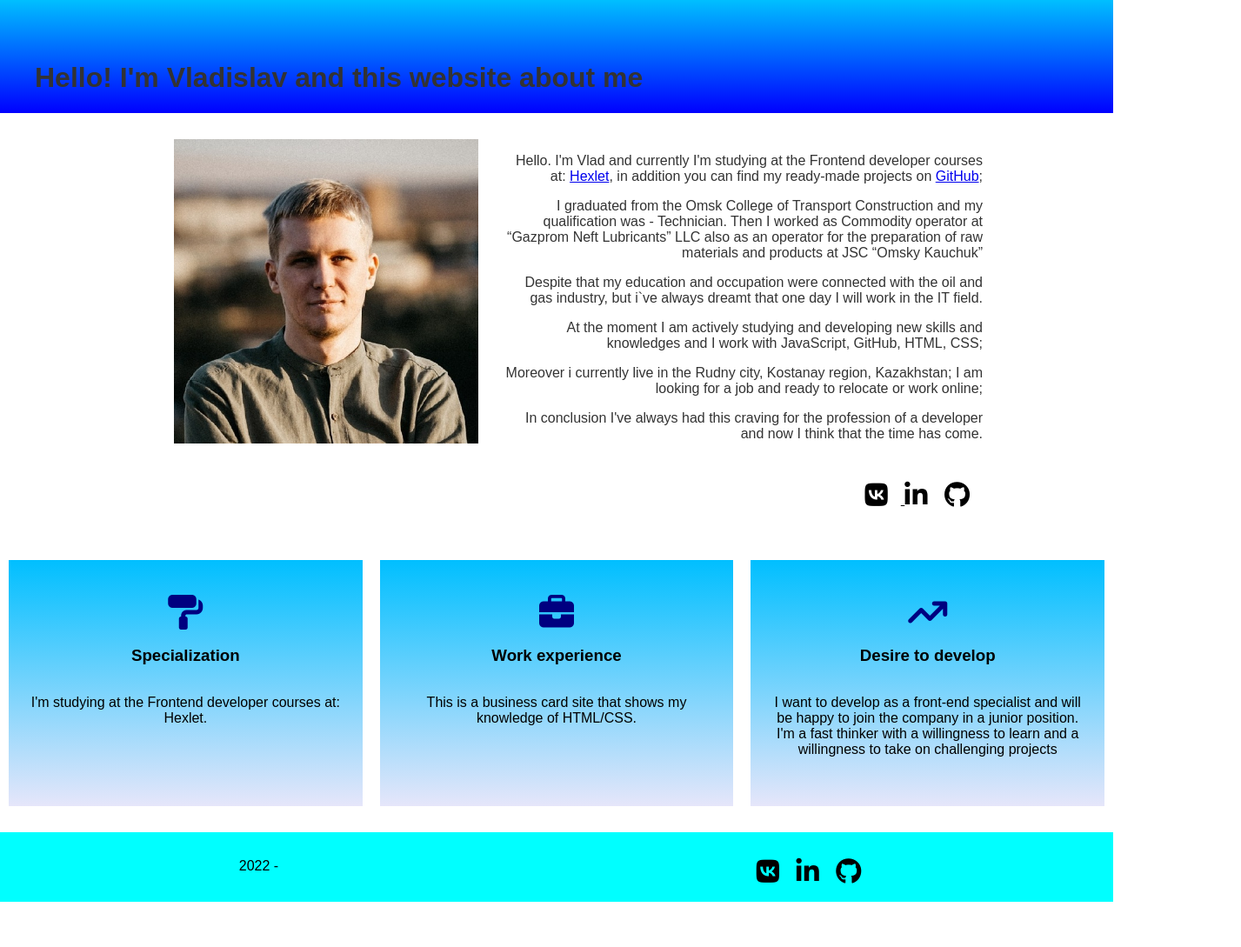
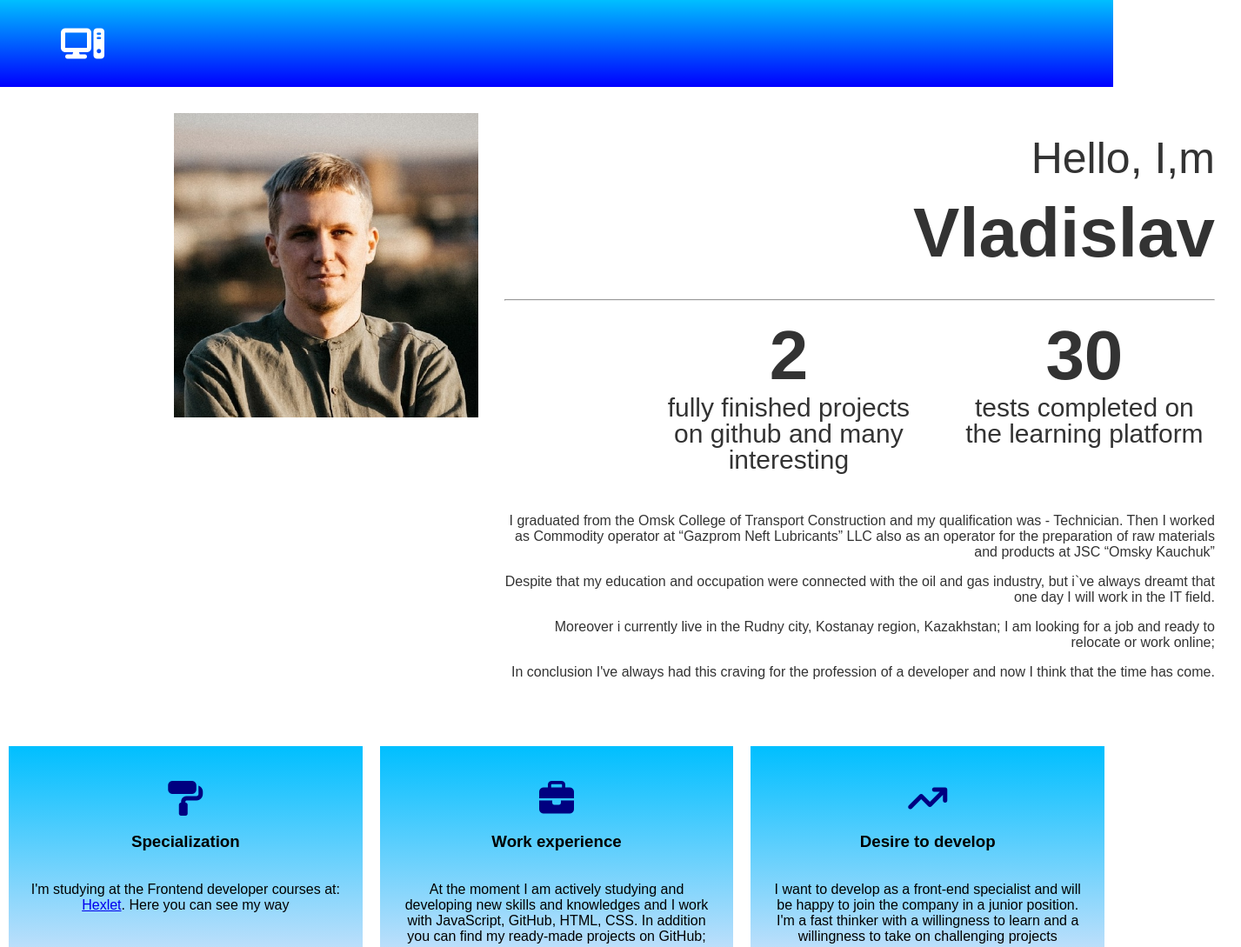
Before and after one commit to Romanov55/AboutMe, a plain HTML site: page hello.html in a window 1280 px wide. Shown: the top 1089 px of the page at 87% size, 1427 px wide, since content can reach past the window. Before the commit the page ends 1037 px from the top, so only its background shows below. Drawn offline with Linux system fonts and the light colour scheme; a web font is replaced by a local one.

Commit message:
up hello

```diff
--- a/hello.html
+++ b/hello.html
@@ -12,25 +12,36 @@
 </head>
 <body>
     <header class="header_fixed">
-        <h1 class="text-head">Hello! I'm Vladislav and this website about me</h1>
+        <i class="fa-solid fa-computer" id="fa-computer"></i>
     </header>
     <section>
         <div class="main">
             <img class="avatar" src="avatar.jpeg" alt="VLadislav Romanov">
-
             <div class="main-text">
-                <p>Hello. I'm Vlad and currently I'm studying at the Frontend developer courses at: <a href="https://ru.hexlet.io">Hexlet</a>, in addition you can find my ready-made projects on <a href="https://github.com/Romanov55?tab=repositories">GitHub</a>;</p>
-                <p>I graduated from the Omsk College of Transport Construction and my qualification was - Technician. Then I worked as Commodity operator at “Gazprom Neft Lubricants” LLC also as an operator for the preparation of raw materials and products at JSC “Omsky Kauchuk”</p>
-                <p>Despite that my education and occupation were connected with the oil and gas industry, but i`ve always dreamt that one day I will work in the IT field.</p>
-                <p>At the moment I am actively studying and developing new skills and knowledges and I work with JavaScript, GitHub, HTML, CSS;</p>
-                <p>Moreover i currently live in the Rudny city, Kostanay region, Kazakhstan; I am looking for a job and ready to relocate or work online;</p>
-                <p>In conclusion I've always had this craving for the profession of a developer and now I think that the time has come.</p>
-                <div>
-                    <a class="link" href="https://vk.com/vromanov95" target="_blank">
-                        <i class="fa fa-vk" href="https://vk.com/vromanov95" target="_blank" aria-hidden="true"></i>
-                    </a>
-                    <a class="link" href="https://www.linkedin.com/in/vladislav-romanov-4a0361254/" target="_blank"><i class="fa fa-linkedin"></i></a>
-                    <a class="link" href="https://github.com/Romanov55?tab=repositories" target="_blank"><i class="fa fa-github"></i></a>
+                <div class="head">
+                    <div class="head-main">
+                        <div class="hello-name">
+                            <h2 class="hello">Hello, I,m</h2>
+                            <h1 class="name">Vladislav</h1>
+                        </div>
+                    </div>
+                    <hr>
+                    <div class="main-info">
+                        <div class="info-container">
+                            <h1 class="number">2</h1>
+                            <p class="info-number">fully finished projects on github and many interesting</p>
+                        </div>
+                        <div class="info-container">
+                            <h1 class="number">30</h1>
+                            <p class="info-number">tests completed on the learning platform</p>
+                        </div>
+                    </div>
+                </div>
+                <div></div>
+                    <p>I graduated from the Omsk College of Transport Construction and my qualification was - Technician. Then I worked as Commodity operator at “Gazprom Neft Lubricants” LLC also as an operator for the preparation of raw materials and products at JSC “Omsky Kauchuk”</p>
+                    <p>Despite that my education and occupation were connected with the oil and gas industry, but i`ve always dreamt that one day I will work in the IT field.</p>
+                    <p>Moreover i currently live in the Rudny city, Kostanay region, Kazakhstan; I am looking for a job and ready to relocate or work online;</p>
+                    <p>In conclusion I've always had this craving for the profession of a developer and now I think that the time has come.</p>
                 </div>
             </div>
         </div>
@@ -38,12 +49,12 @@
             <div class="flex-item flex-item1">
                 <i class="fa-solid fa-paint-roller"></i>
                 <h3 class="spec-h3">Specialization</h3>
-                <p>I'm studying at the Frontend developer courses at: Hexlet.</p>
+                <p>I'm studying at the Frontend developer courses at: <a href="https://ru.hexlet.io/u/draik55"> Hexlet</a>. Here you can see my way</p>
             </div>
             <div class="flex-item flex-item2">
                 <i class="fa-solid fa-briefcase"></i>
                 <h3 class="spec-h3">Work experience</h3>
-                <p>This is a business card site that shows my knowledge of HTML/CSS.</p>
+                <p>At the moment I am actively studying and developing new skills and knowledges and I work with JavaScript, GitHub, HTML, CSS.  In addition you can find my ready-made projects on GitHub;</p>
             </div>
             <div class="flex-item flex-item3">
                 <i class="fa-solid fa-arrow-trend-up"></i>
```
